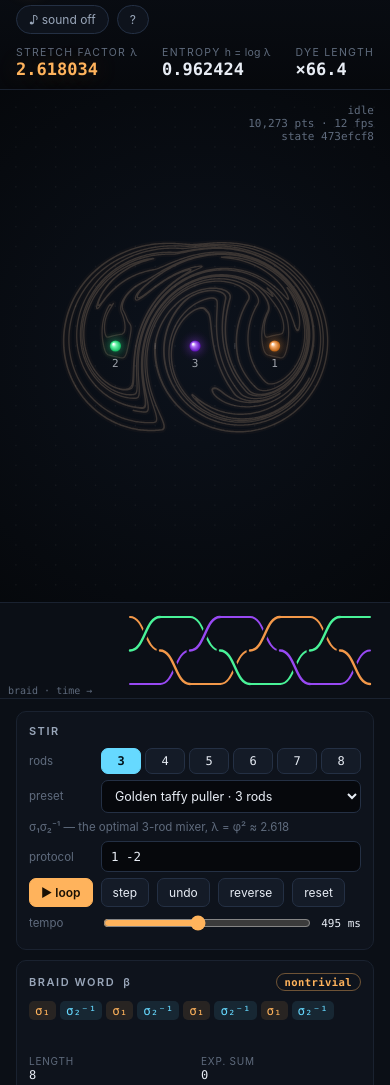
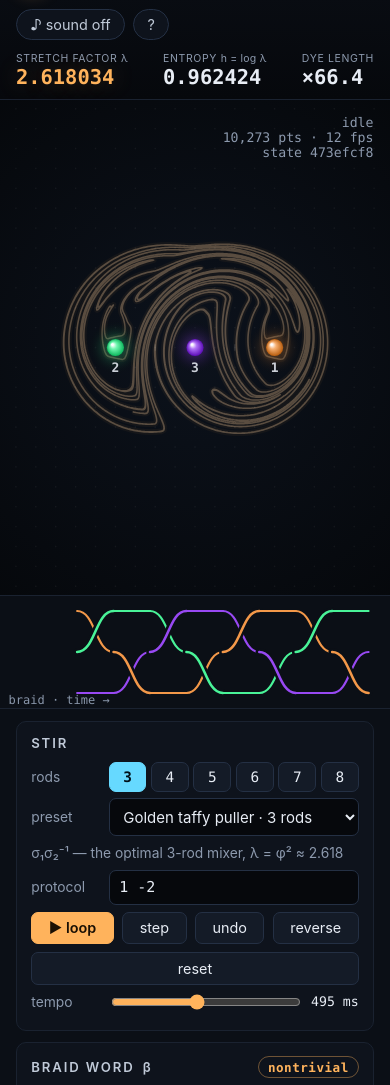
Before and after one commit to Amogh21hh/entropy-loom, a website with bundled scripts: page web/index.html in a window 390 px wide. Shown: the part 52-1137 px from the top of the page. Built offline with nearby package versions, Linux system fonts and the light colour scheme; animation ran at ten frames a second.

Commit message:
Make the UI readable on every screen size
Text, controls and canvas drawings were fixed at 10-12 px, which looked tiny
on laptops and large monitors. Sizes now scale with the screen:

- Responsive root font (15-20 px) with all type and spacing in rem
- Side panel widens with the window (380-600 px)
- Canvas labels, strokes, braid strip and charts scale with the same factor
- Brighter secondary text and stage hint for contrast
- Stretched dye stays visible (higher minimum brightness); rods at least 8 px
- Balanced button rows; compact hero labels on phones

Co-Authored-By: Claude Opus 5.5 <noreply@anthropic.com>

```diff
--- a/web/app.js
+++ b/web/app.js
@@ -504,6 +504,20 @@ function frame(rafNow) {
   requestAnimationFrame(frame);
 }
 
+/**
+ * Canvas text, strokes and paddings follow the page's responsive root font
+ * size (see style.css), so drawings grow with the UI on large screens.
+ */
+let uiScaleCache = { at: 0, k: 1 };
+function uiScale() {
+  const now = performance.now();
+  if (now - uiScaleCache.at > 500) {
+    const px = parseFloat(getComputedStyle(document.documentElement).fontSize) || 16;
+    uiScaleCache = { at: now, k: Math.max(1, px / 14) };
+  }
+  return uiScaleCache.k;
+}
+
 function draw() {
   const f = fitCanvas(ui.fluid);
   const ctx = ui.fluid.getContext('2d');
@@ -511,16 +525,16 @@ function draw() {
   // Curve lengths only drive dye brightness: refresh every few frames while moving.
   if (st.anim && (st.frameNo = (st.frameNo || 0) + 1) % 6 === 0) st.curveLen = st.S.curveLengths();
   drawFluid(ctx, f.w, f.h, view, st.S, {
-    dpr: f.dpr, hover: st.hover, glow: ui.glow.checked, ghost: ui.ghost.checked && !st.anim,
+    dpr: f.dpr * uiScale(), hover: st.hover, glow: ui.glow.checked, ghost: ui.ghost.checked && !st.anim,
     lamination: st.L, curveLen0: st.curveLen0, curveLen: st.curveLen,
   });
   const b = fitCanvas(ui.braid);
   const cur = st.anim ? { g: st.anim.g, ids: st.entries[st.entries.length - 1].ids, t: Math.min(1, (clock() - st.anim.start) / st.anim.dur) } : null;
-  drawBraid(ui.braid.getContext('2d'), b.w, b.h, st.n, st.entries.filter((e) => !e.pending), cur, b.dpr);
+  drawBraid(ui.braid.getContext('2d'), b.w, b.h, st.n, st.entries.filter((e) => !e.pending), cur, b.dpr * uiScale());
   const c = fitCanvas(ui.chart);
-  drawChart(ui.chart.getContext('2d'), c.w, c.h, st.series, st.pred, c.dpr);
+  drawChart(ui.chart.getContext('2d'), c.w, c.h, st.series, st.pred, c.dpr * uiScale());
   const bb = fitCanvas(ui.bars);
-  if (st.lastCross) drawBars(ui.bars.getContext('2d'), bb.w, bb.h, st.lastCross.geo, st.lastCross.topo, bb.dpr);
+  if (st.lastCross) drawBars(ui.bars.getContext('2d'), bb.w, bb.h, st.lastCross.geo, st.lastCross.topo, bb.dpr * uiScale());
   const m = st.anim ? `${formatGen(st.anim.g)}  ${Math.round(Math.min(1, (clock() - st.anim.start) / st.anim.dur) * 100)}%` : st.playing ? 'looping' : 'idle';
   $('stageStatus').textContent = `${m}\n${st.S.pointCount.toLocaleString()} pts · ${Math.round(st.fps)} fps\nstate ${st.hashStr}`;
   if (!st.anim) audio.drone(st.rate * 0.97, st.lastLenLog);
--- a/web/render.js
+++ b/web/render.js
@@ -75,7 +75,7 @@ function strokeCurve(ctx, c, view, minPx) {
 const dyeCache = { canvas: null, key: '' };
 
 function dyeLayer(w, h, view, S, opts) {
-  const key = `${S.version}|${w}|${h}|${opts.glow}|${S.n}|${S.seedKind}|${opts.curveLen.map((v) => v.toPrecision(3)).join(',')}`;
+  const key = `${S.version}|${w}|${h}|${opts.dpr}|${opts.glow}|${S.n}|${S.seedKind}|${opts.curveLen.map((v) => v.toPrecision(3)).join(',')}`;
   if (!dyeCache.canvas) dyeCache.canvas = document.createElement('canvas');
   const cv = dyeCache.canvas;
   if (dyeCache.key === key && cv.width === w && cv.height === h) return cv;
@@ -90,7 +90,7 @@ function dyeLayer(w, h, view, S, opts) {
   S.curves.forEach((c, idx) => {
     const L0 = opts.curveLen0[idx] || 1;
     const len = opts.curveLen[idx] || L0;
-    const fade = Math.min(0.95, Math.max(0.07, 0.95 * Math.pow(L0 / len, 0.42)));
+    const fade = Math.min(0.95, Math.max(0.24, 0.95 * Math.pow(L0 / len, 0.3)));
     const hue = DYE_HUES[idx % DYE_HUES.length];
     if (opts.glow && !heavy) {
       ctx.strokeStyle = `hsla(${hue}, 95%, 60%, ${fade * 0.16})`;
@@ -98,7 +98,7 @@ function dyeLayer(w, h, view, S, opts) {
       strokeCurve(ctx, c, view, 1.5 * dpr);
     }
     ctx.strokeStyle = `hsla(${hue}, 100%, ${68 + 14 * (1 - fade)}%, ${fade})`;
-    ctx.lineWidth = 1.25 * dpr;
+    ctx.lineWidth = 1.4 * dpr;
     strokeCurve(ctx, c, view, (heavy ? 0.9 : 0.6) * dpr);
   });
   if (opts.glow && heavy) {
@@ -146,7 +146,8 @@ export function drawFluid(ctx, w, h, view, S, opts) {
   for (let q = 0; q < n; q++) {
     const id = S.rodId[q];
     const px = view.X(S.rodX[q]), py = view.Y(S.rodY[q]);
-    const r = GEOM.rodR * view.s;
+    // Drawn at least ~8 CSS px so rods stay visible with many rods / small screens.
+    const r = Math.max(GEOM.rodR * view.s, 8 * dpr);
     const halo = ctx.createRadialGradient(px, py, r * 0.5, px, py, r * 3.2);
     halo.addColorStop(0, rodColor(id, n, 60).replace('hsl', 'hsla').replace('%)', '%, 0.35)'));
     halo.addColorStop(1, 'hsla(0,0%,0%,0)');
@@ -158,8 +159,8 @@ export function drawFluid(ctx, w, h, view, S, opts) {
     body.addColorStop(1, rodColor(id, n, 38));
     ctx.fillStyle = body;
     ctx.beginPath(); ctx.arc(px, py, r, 0, Math.PI * 2); ctx.fill();
-    ctx.fillStyle = '#e8edf5aa';
-    ctx.font = `${Math.round(10.5 * dpr)}px ui-monospace, Consolas, monospace`;
+    ctx.fillStyle = '#e8edf5dd';
+    ctx.font = `600 ${Math.round(12 * dpr)}px ui-monospace, Consolas, monospace`;
     ctx.textAlign = 'center';
     ctx.fillText(String(id + 1), px, py + r + 15 * dpr);
   }
@@ -187,7 +188,7 @@ function drawGapHint(ctx, view, hover, dpr) {
   ctx.lineTo(ex + Math.cos(tang + 2.5) * 7 * dpr, ey + Math.sin(tang + 2.5) * 7 * dpr);
   ctx.lineTo(ex + Math.cos(tang - 2.5) * 7 * dpr, ey + Math.sin(tang - 2.5) * 7 * dpr);
   ctx.fill();
-  ctx.font = `${Math.round(13 * dpr)}px ui-monospace, Consolas, monospace`;
+  ctx.font = `600 ${Math.round(15 * dpr)}px ui-monospace, Consolas, monospace`;
   ctx.textAlign = 'center';
   const sub = '₀₁₂₃₄₅₆₇₈₉'[gap + 1];
   ctx.fillText(positive ? `σ${sub}` : `σ${sub}⁻¹`, cx, cy + (positive ? -r - 12 * dpr : r + 22 * dpr));
@@ -301,14 +302,14 @@ export function drawTrainTrack(ctx, view, L, dpr) {
   if (!exact) {
     ctx.globalCompositeOperation = 'source-over';
     ctx.fillStyle = '#cfefffdd';
-    ctx.font = `${Math.round(10 * dpr)}px ui-monospace, Consolas, monospace`;
+    ctx.font = `${Math.round(11.5 * dpr)}px ui-monospace, Consolas, monospace`;
     ctx.textAlign = 'center';
     for (const [x, y, c] of labels) ctx.fillText(fmtBig(c), view.X(x), view.Y(y));
   }
   // Gap totals.
   ctx.globalCompositeOperation = 'source-over';
   ctx.fillStyle = '#66d9ffaa';
-  ctx.font = `${Math.round(10 * dpr)}px ui-monospace, Consolas, monospace`;
+  ctx.font = `${Math.round(11.5 * dpr)}px ui-monospace, Consolas, monospace`;
   ctx.textAlign = 'center';
   for (let g = 0; g < n - 1; g++) ctx.fillText('ν=' + fmtBig(nu[g]), view.X(g + 0.5), view.Y(-H - 0.12));
   ctx.restore();
@@ -320,7 +321,7 @@ export function drawBraid(ctx, w, h, n, entries, current, dpr) {
   ctx.fillRect(0, 0, w, h);
   const pad = 14 * dpr;
   const rowH = (h - 2 * pad) / Math.max(1, n - 1);
-  const colW = 30 * dpr;
+  const colW = 34 * dpr;
   const maxCols = Math.floor((w - 40 * dpr) / colW);
   const list = entries.slice(-maxCols);
   const yOf = (q) => pad + q * rowH;
@@ -356,8 +357,8 @@ export function drawBraid(ctx, w, h, n, entries, current, dpr) {
     drawCol(current, x);
     ctx.globalAlpha = 1;
   }
-  ctx.fillStyle = '#5f6b7d';
-  ctx.font = `${Math.round(9.5 * dpr)}px ui-monospace, Consolas, monospace`;
+  ctx.fillStyle = '#8a97ab';
+  ctx.font = `${Math.round(11 * dpr)}px ui-monospace, Consolas, monospace`;
   ctx.textAlign = 'left';
   ctx.fillText('braid · time →', 8 * dpr, h - 4 * dpr);
 }
@@ -365,7 +366,7 @@ export function drawBraid(ctx, w, h, n, entries, current, dpr) {
 /** Stretch chart. series: [{ t, dye, topo }] in log10 units relative to start. */
 export function drawChart(ctx, w, h, series, pred, dpr) {
   ctx.clearRect(0, 0, w, h);
-  const padL = 30 * dpr, padB = 16 * dpr, padT = 8 * dpr, padR = 8 * dpr;
+  const padL = 34 * dpr, padB = 18 * dpr, padT = 8 * dpr, padR = 8 * dpr;
   const T = Math.max(8, series.length ? series[series.length - 1].t : 0);
   let ymax = 1;
   for (const p of series) ymax = Math.max(ymax, p.dye, p.topo);
@@ -375,8 +376,8 @@ export function drawChart(ctx, w, h, series, pred, dpr) {
   const Y = (v) => h - padB - ((h - padB - padT) * Math.max(0, v)) / ymax;
   ctx.strokeStyle = '#1a2230';
   ctx.lineWidth = 1 * dpr;
-  ctx.fillStyle = '#5f6b7d';
-  ctx.font = `${Math.round(9.5 * dpr)}px ui-monospace, Consolas, monospace`;
+  ctx.fillStyle = '#8a97ab';
+  ctx.font = `${Math.round(11 * dpr)}px ui-monospace, Consolas, monospace`;
   ctx.textAlign = 'right';
   const ystep = Math.max(1, Math.ceil(ymax / 5));
   for (let v = 0; v <= ymax; v += ystep) {
@@ -412,13 +413,13 @@ export function drawBars(ctx, w, h, geo, topo, dpr) {
   ctx.clearRect(0, 0, w, h);
   if (!geo) return;
   const m = geo.length;
-  const padB = 16 * dpr, padT = 14 * dpr;
+  const padB = 18 * dpr, padT = 16 * dpr;
   const lg = (v) => Math.log10(1 + Number(v > 10n ** 300n ? 10n ** 300n : BigInt(v)));
   let mx = 1;
   for (let k = 0; k < m; k++) mx = Math.max(mx, lg(geo[k]), lg(topo[k]));
   const bw = Math.min(46 * dpr, (w - 10 * dpr) / m);
   const x0 = (w - bw * m) / 2;
-  ctx.font = `${Math.round(9.5 * dpr)}px ui-monospace, Consolas, monospace`;
+  ctx.font = `${Math.round(11 * dpr)}px ui-monospace, Consolas, monospace`;
   ctx.textAlign = 'center';
   for (let k = 0; k < m; k++) {
     const x = x0 + k * bw;
@@ -430,7 +431,7 @@ export function drawBars(ctx, w, h, geo, topo, dpr) {
     ctx.strokeStyle = '#66d9ff';
     ctx.lineWidth = 1.6 * dpr;
     ctx.strokeRect(x + bw * 0.18, h - padB - ht, bw * 0.64, ht);
-    ctx.fillStyle = '#5f6b7d';
+    ctx.fillStyle = '#8a97ab';
     ctx.fillText(`ν${'₀₁₂₃₄₅₆₇₈₉'[k + 1]}`, x + bw / 2, h - 3 * dpr);
     ctx.fillStyle = '#9aa7ba';
     ctx.fillText(fmtBig(BigInt(geo[k])), x + bw / 2, h - padB - Math.max(hg, ht) - 3 * dpr);
--- a/web/style.css
+++ b/web/style.css
@@ -5,8 +5,8 @@
   --line: #1a2230;
   --line2: #243044;
   --ink: #e8edf5;
-  --ink2: #9aa7ba;
-  --ink3: #5f6b7d;
+  --ink2: #c0cad8;
+  --ink3: #8d9aae;
   --accent: #ffb35c;
   --accent2: #66d9ff;
   --good: #5ce0a0;
@@ -18,93 +18,95 @@
   color-scheme: dark;
 }
 * { box-sizing: border-box; }
+html { font-size: clamp(15px, 0.5vw + 8.5px, 20px); }
 html, body { margin: 0; height: 100%; background: var(--bg); color: var(--ink); font-family: var(--sans); }
 body { overflow: hidden; }
 .nc { text-transform: none; letter-spacing: 0.02em; }
 .mono { font-family: var(--mono); font-variant-numeric: tabular-nums; }
-.small { font-size: 11px; }
+.small { font-size: 0.88rem; }
 button, select, input { font: inherit; color: inherit; }
 
 #app { display: grid; grid-template-rows: auto 1fr; height: 100vh; }
 .top {
-  display: flex; align-items: center; gap: 24px; padding: 12px 20px;
+  display: flex; align-items: center; gap: 1.6rem; padding: 0.8rem 1.4rem;
   border-bottom: 1px solid var(--line); background: linear-gradient(180deg, #0a0e15, var(--bg));
 }
-.brand { display: flex; align-items: center; gap: 12px; min-width: 230px; }
-.mark { width: 28px; height: 28px; border-radius: 50%;
+.brand { display: flex; align-items: center; gap: 0.8rem; min-width: 15rem; }
+.mark { width: 2.1rem; height: 2.1rem; border-radius: 50%;
   background: conic-gradient(from 210deg, var(--accent), #ff6fae, var(--accent2), var(--accent));
   box-shadow: 0 0 18px #ffb35c55; position: relative; }
-.mark::after { content: ""; position: absolute; inset: 7px; border-radius: 50%; background: var(--bg); }
-h1 { font-size: 15px; letter-spacing: 0.22em; text-transform: uppercase; margin: 0; font-weight: 650; }
-.tag { margin: 2px 0 0; font-size: 11.5px; color: var(--ink3); letter-spacing: 0.02em; }
-.hero { display: flex; gap: 28px; flex: 1; justify-content: center; }
+.mark::after { content: ""; position: absolute; inset: 0.52rem; border-radius: 50%; background: var(--bg); }
+h1 { font-size: 1.2rem; letter-spacing: 0.22em; text-transform: uppercase; margin: 0; font-weight: 650; }
+.tag { margin: 2px 0 0; font-size: 0.92rem; color: var(--ink3); letter-spacing: 0.02em; }
+.hero { display: flex; gap: 2.2rem; flex: 1; justify-content: center; }
 .hero-cell { display: flex; flex-direction: column; align-items: flex-start; }
-.hero-cell .k { font-size: 10.5px; text-transform: uppercase; letter-spacing: 0.12em; color: var(--ink3); }
-.hero-cell .v { font-size: 22px; font-weight: 600; color: var(--ink); min-width: 9ch; }
+.hero-cell .k { font-size: 0.84rem; text-transform: uppercase; letter-spacing: 0.12em; color: var(--ink3); }
+.hero-cell .v { font-size: 1.76rem; font-weight: 600; color: var(--ink); min-width: 9ch; }
 #heroLambda { color: var(--accent); text-shadow: 0 0 22px #ffb35c44; }
 .top-actions { display: flex; gap: 8px; }
-.chip { background: var(--card); border: 1px solid var(--line2); border-radius: 999px; padding: 6px 12px; cursor: pointer; font-size: 12px; color: var(--ink2); }
+.chip { background: var(--card); border: 1px solid var(--line2); border-radius: 999px; padding: 0.4rem 0.9rem; cursor: pointer; font-size: 0.96rem; color: var(--ink2); }
 .chip[aria-pressed="true"] { color: var(--bg); background: var(--accent2); border-color: var(--accent2); }
 
-main { display: grid; grid-template-columns: minmax(0, 1fr) 380px; min-height: 0; }
-#stage { position: relative; min-height: 0; display: grid; grid-template-rows: minmax(0, 1fr) 96px; overflow: hidden; }
+main { display: grid; grid-template-columns: minmax(0, 1fr) clamp(380px, 29vw, 600px); min-height: 0; }
+#stage { position: relative; min-height: 0; display: grid; grid-template-rows: minmax(0, 1fr) 7.5rem; overflow: hidden; }
 /* Absolutely positioned so the canvas's backing-store size can never feed back into layout. */
 .fluidwrap { position: relative; min-height: 0; }
 #fluid { position: absolute; inset: 0; width: 100%; height: 100%; display: block; cursor: crosshair; touch-action: none; }
 .braidstrip { position: relative; border-top: 1px solid var(--line); background: var(--bg2); min-height: 0; }
 #braid { position: absolute; inset: 0; width: 100%; height: 100%; display: block; }
-.stage-hint { position: absolute; left: 18px; top: 14px; max-width: min(520px, calc(100% - 210px)); font-size: 12px; line-height: 1.5; color: var(--ink3); pointer-events: none; transition: opacity 0.6s; }
-.stage-hint b { color: var(--ink2); font-weight: 600; }
-.stage-status { position: absolute; right: 16px; top: 14px; font-size: 11px; color: var(--ink3); text-align: right; pointer-events: none; white-space: pre; }
+.stage-hint { position: absolute; left: 1.2rem; top: 1rem; max-width: min(40rem, calc(100% - 16rem)); font-size: 0.96rem; line-height: 1.5; color: var(--ink2); pointer-events: none; transition: opacity 0.6s; text-shadow: 0 1px 8px #000; }
+.stage-hint b { color: var(--accent); font-weight: 600; }
+.stage-status { position: absolute; right: 1.1rem; top: 1rem; font-size: 0.88rem; color: var(--ink3); text-align: right; pointer-events: none; white-space: pre; }
 
-#panel { overflow-y: auto; border-left: 1px solid var(--line); background: var(--bg2); padding: 12px; display: flex; flex-direction: column; gap: 10px; }
+#panel { overflow-y: auto; border-left: 1px solid var(--line); background: var(--bg2); padding: 0.85rem; display: flex; flex-direction: column; gap: 0.7rem; }
 #panel::-webkit-scrollbar { width: 8px; } #panel::-webkit-scrollbar-thumb { background: var(--line2); border-radius: 4px; }
-.card { background: var(--card); border: 1px solid var(--line); border-radius: var(--radius); padding: 12px 12px 10px; }
-.card h2 { margin: 0 0 10px; font-size: 11px; letter-spacing: 0.14em; text-transform: uppercase; color: var(--ink2); font-weight: 600; display: flex; align-items: center; gap: 8px; }
-.badge { margin-left: auto; font-family: var(--mono); font-size: 10.5px; letter-spacing: 0.04em; text-transform: none; padding: 2px 8px; border-radius: 999px; border: 1px solid var(--line2); color: var(--ink2); }
+.card { background: var(--card); border: 1px solid var(--line); border-radius: var(--radius); padding: 0.9rem 0.95rem 0.8rem; }
+.card h2 { margin: 0 0 0.7rem; font-size: 0.88rem; letter-spacing: 0.14em; text-transform: uppercase; color: var(--ink2); font-weight: 600; display: flex; align-items: center; gap: 8px; }
+.badge { margin-left: auto; font-family: var(--mono); font-size: 0.84rem; letter-spacing: 0.04em; text-transform: none; padding: 0.15rem 0.6rem; border-radius: 999px; border: 1px solid var(--line2); color: var(--ink2); }
 .badge.good { color: var(--good); border-color: #5ce0a055; } .badge.hot { color: var(--accent); border-color: #ffb35c66; }
 .badge.cool { color: var(--accent2); border-color: #66d9ff55; } .badge.bad { color: var(--bad); border-color: #ff5c7a66; }
-.row { display: flex; align-items: center; gap: 8px; margin: 6px 0; }
+.row { display: flex; align-items: center; gap: 0.55rem; margin: 0.45rem 0; }
 .row.buttons { flex-wrap: wrap; }
-.lbl { width: 64px; flex: none; font-size: 11.5px; color: var(--ink3); }
+.row.buttons > button { flex: 1 1 auto; }
+.lbl { width: 4.6rem; flex: none; font-size: 0.92rem; color: var(--ink3); }
 select, input[type="text"], input:not([type]) {
-  flex: 1; min-width: 0; background: var(--bg); border: 1px solid var(--line2); border-radius: 7px; padding: 7px 9px; font-size: 12.5px; outline: none;
+  flex: 1; min-width: 0; background: var(--bg); border: 1px solid var(--line2); border-radius: 7px; padding: 0.5rem 0.65rem; font-size: 1rem; outline: none;
 }
 select:focus, input:focus { border-color: var(--accent2); }
 input[type="range"] { flex: 1; accent-color: var(--accent); }
-button { background: #141b27; border: 1px solid var(--line2); border-radius: 7px; padding: 6px 11px; cursor: pointer; font-size: 12px; color: var(--ink); transition: background 0.15s, border-color 0.15s; }
+button { background: #141b27; border: 1px solid var(--line2); border-radius: 7px; padding: 0.45rem 0.8rem; cursor: pointer; font-size: 0.96rem; color: var(--ink); transition: background 0.15s, border-color 0.15s; }
 button:hover { background: #1a2433; border-color: #33435c; }
 button.primary { background: var(--accent); color: #1a1004; border-color: var(--accent); font-weight: 600; }
 button.primary:hover { background: #ffc47d; }
 button:focus-visible, select:focus-visible { outline: 2px solid var(--accent2); outline-offset: 1px; }
-.seg { display: flex; gap: 4px; flex: 1; }
-.seg button { flex: 1; padding: 5px 0; font-family: var(--mono); }
+.seg { display: flex; gap: 0.3rem; flex: 1; }
+.seg button { flex: 1; padding: 0.4rem 0; font-family: var(--mono); }
 .seg button[aria-checked="true"] { background: var(--accent2); color: #001018; border-color: var(--accent2); font-weight: 700; }
-.note { margin: 2px 0 4px; font-size: 11.5px; color: var(--ink3); line-height: 1.45; min-height: 1em; }
+.note { margin: 2px 0 4px; font-size: 0.92rem; color: var(--ink3); line-height: 1.45; min-height: 1em; }
 .note.err { color: var(--bad); min-height: 0; }
-.word { min-height: 44px; max-height: 92px; overflow-y: auto; display: flex; flex-wrap: wrap; gap: 4px; align-content: flex-start; font-size: 12.5px; }
-.word .g { padding: 2px 6px; border-radius: 5px; background: #ffb35c1c; color: var(--accent); }
+.word { min-height: 3.2rem; max-height: 7rem; overflow-y: auto; display: flex; flex-wrap: wrap; gap: 4px; align-content: flex-start; font-size: 1rem; }
+.word .g { padding: 0.15rem 0.45rem; border-radius: 5px; background: #ffb35c1c; color: var(--accent); }
 .word .g.n { background: #66d9ff1a; color: var(--accent2); }
-.word .empty { color: var(--ink3); font-size: 12px; }
-.facts { display: grid; grid-template-columns: 1fr 1fr; gap: 6px 12px; margin: 10px 0 0; font-size: 12px; }
+.word .empty { color: var(--ink3); font-size: 0.96rem; }
+.facts { display: grid; grid-template-columns: 1fr 1fr; gap: 0.5rem 0.9rem; margin: 0.7rem 0 0; font-size: 0.96rem; }
 .facts div { display: flex; flex-direction: column; min-width: 0; }
 .facts .wide { grid-column: span 2; }
-.facts dt { font-size: 10px; color: var(--ink3); text-transform: uppercase; letter-spacing: 0.08em; font-family: var(--sans); }
+.facts dt { font-size: 0.8rem; color: var(--ink3); text-transform: uppercase; letter-spacing: 0.08em; font-family: var(--sans); }
 .facts dd { margin: 1px 0 0; color: var(--ink); overflow-wrap: anywhere; }
-.chart { width: 100%; height: 150px; display: block; }
-.chart.short { height: 112px; }
+.chart { width: 100%; height: 12.5rem; display: block; }
+.chart.short { height: 9rem; }
 .legend { display: flex; flex-wrap: wrap; gap: 4px 10px; color: var(--ink3); margin-top: 6px; align-items: center; }
-.sw { display: inline-block; width: 14px; height: 3px; border-radius: 2px; margin-right: -4px; }
+.sw { display: inline-block; width: 1.1rem; height: 3px; border-radius: 2px; margin-right: -4px; }
 .sw.dye { background: var(--accent); } .sw.topo { background: var(--accent2); } .sw.pred { background: repeating-linear-gradient(90deg, #ff6fae 0 3px, transparent 3px 6px); }
-.inv { list-style: none; margin: 0; padding: 0; font-size: 11.5px; display: flex; flex-direction: column; gap: 5px; }
-.inv li { display: grid; grid-template-columns: 16px 1fr auto; gap: 6px; align-items: baseline; }
+.inv { list-style: none; margin: 0; padding: 0; line-height: 1.35; font-size: 0.92rem; display: flex; flex-direction: column; gap: 5px; }
+.inv li { display: grid; grid-template-columns: 1.1rem 1fr auto; gap: 0.45rem; align-items: baseline; }
 .inv .ok { color: var(--good); } .inv .fail { color: var(--bad); } .inv .wait { color: var(--ink3); }
-.inv .val { color: var(--ink3); font-size: 10.5px; }
-.toggles { gap: 16px; font-size: 12px; color: var(--ink2); }
+.inv .val { color: var(--ink3); font-size: 0.84rem; }
+.toggles { gap: 16px; font-size: 0.96rem; color: var(--ink2); }
 .toggles input { accent-color: var(--accent2); }
-dialog { background: var(--card); color: var(--ink); border: 1px solid var(--line2); border-radius: 14px; max-width: 560px; padding: 22px 26px; font-size: 13.5px; line-height: 1.6; }
+dialog { background: var(--card); color: var(--ink); border: 1px solid var(--line2); border-radius: 14px; max-width: 42rem; padding: 22px 26px; font-size: 1.08rem; line-height: 1.6; }
 dialog::backdrop { background: #000a; backdrop-filter: blur(3px); }
-dialog h2 { margin-top: 0; font-size: 14px; letter-spacing: 0.14em; text-transform: uppercase; }
+dialog h2 { margin-top: 0; font-size: 1.12rem; letter-spacing: 0.14em; text-transform: uppercase; }
 dialog code { font-family: var(--mono); background: var(--bg); padding: 1px 5px; border-radius: 4px; }
 dialog ul { padding-left: 18px; }
 
@@ -113,7 +115,8 @@ dialog ul { padding-left: 18px; }
   #app { height: auto; }
   .top { flex-wrap: wrap; gap: 12px; padding: 10px 16px; }
   .hero { order: 3; width: 100%; justify-content: space-between; gap: 12px; }
-  .hero-cell .v { font-size: 17px; min-width: 0; }
+  .hero-cell .v { font-size: 1.36rem; min-width: 0; }
+  .hero-cell .k { font-size: 0.7rem; letter-spacing: 0.06em; }
   main { grid-template-columns: 1fr; }
   #stage { height: 72vh; }
   #panel { border-left: none; border-top: 1px solid var(--line); padding: 12px 16px; }
```
